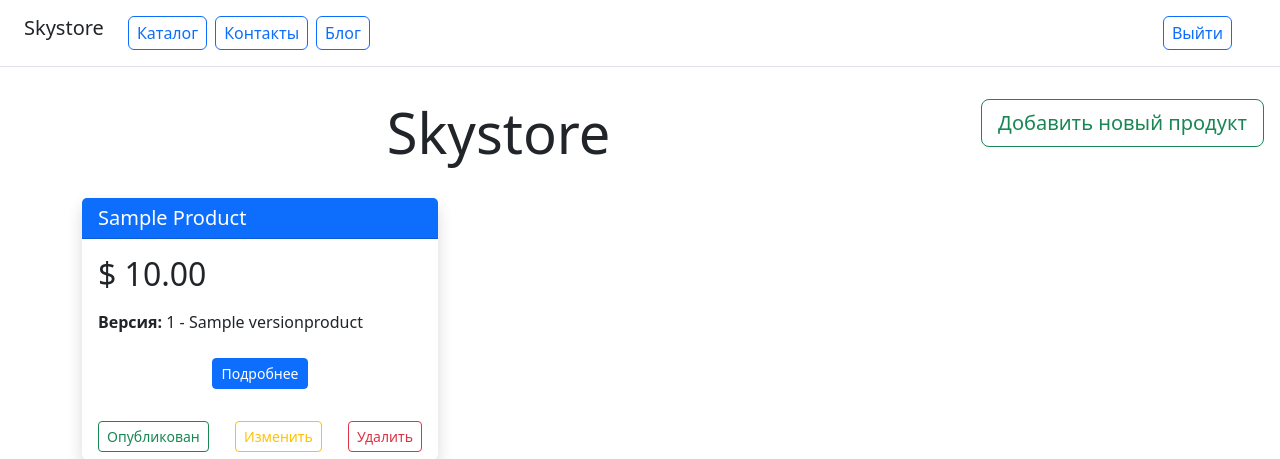
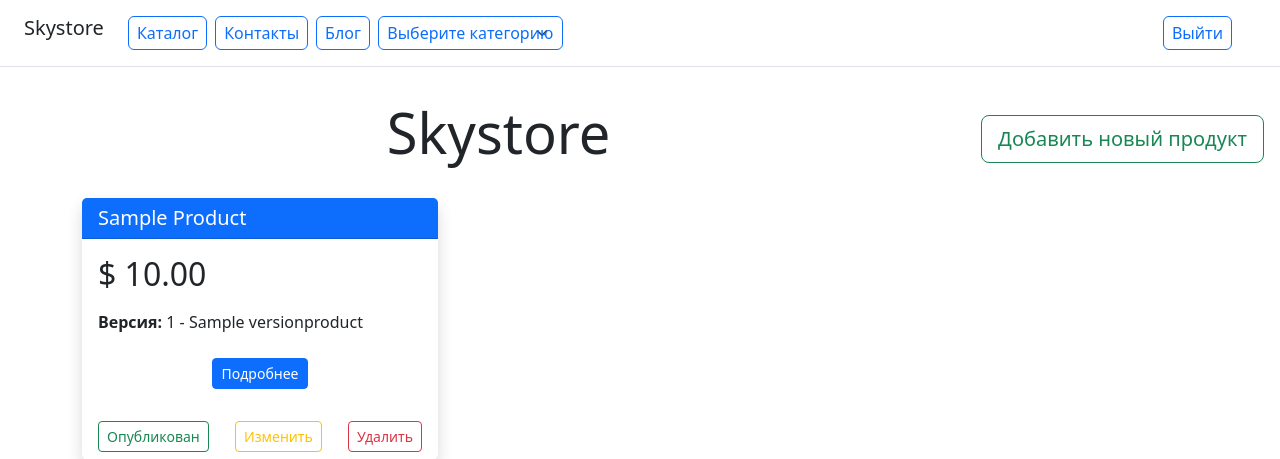
Before and after one commit to LeeGeller/first_project_with_django, a Django app: page / in a window 1280 px wide. Shown: the top 459 px of the page. Run offline with Django 5.2, Linux system fonts and the light colour scheme; a user stored in the database is signed in; tables that the repository leaves empty hold one stand-in row (values such as "Sample post"); parts of the project's set-up code (start-up, migrations or seed data) failed here and were passed over; some libraries are stand-ins or nearby versions.

Commit message:
Created choice for categories near thr menu

```diff
--- a/catalog/models.py
+++ b/catalog/models.py
@@ -33,8 +33,8 @@ class Category(models.Model):
         verbose_name = "категория"
         verbose_name_plural = "категории"
 
-    def get_absolut_url(self):
-        return reverse("category", kwargs={"pk": self.category_name})
+    def get_absolute_url(self):
+        return reverse("category", kwargs={"pk": self.pk})
 
 
 class Product(models.Model):
--- a/catalog/templates/catalog/base.html
+++ b/catalog/templates/catalog/base.html
@@ -1,4 +1,5 @@
 {% load menu_items %}
+{% load categories_tag %}
 
 <!doctype html>
 <html lang="en">
@@ -14,10 +15,14 @@
 <div class="d-flex flex-column flex-md-row p-3 px-md-4 mb-3 bg-white border-bottom box-shadow">
     <h5 class="my-0 mr-md-auto font-weight-normal">Skystore</h5>
     <div class="col">
-        {% get_menu %}
+        <div class="row row-cols-3 g-2 px-4">
+            {% get_menu %}
+            {% get_category_items %}
+        </div>
     </div>
     <div class="col float-end">
         {% get_users_menu %}
+
     </div>
 </div>
 
--- /dev/null
+++ b/catalog/templates/catalog/category_list.html
@@ -0,0 +1,8 @@
+<div class="col-auto">
+    <select class="form-select p-1 px-2 btn btn-outline-primary" onchange="location = this.value;">
+        <option selected disabled>Выберите категорию</option>
+        {% for category_name, product_list in categories_menu.items %}
+        <option value="{{ category_list.0.get_absolute_url }}">{{ category_name }}</option>
+        {% endfor %}
+    </select>
+</div>
--- a/catalog/templates/catalog/home.html
+++ b/catalog/templates/catalog/home.html
@@ -1,13 +1,14 @@
 {% extends 'catalog/base.html' %}
 {% block content %}
 <div class="pricing-header px-3 py-3 pt-md-3 pb-md-3 mx-auto text-center">
-    <div class="float-end">
-        <a type="button" class="btn btn-lg btn-block btn-outline-success"
-           href="{% url 'catalog:create_product' %}">
-            Добавить новый продукт
-        </a>
-    </div>
-    <h1 class="display-4">Skystore</h1>
+    <h1 class="display-4">Skystore
+        <div class="float-end">
+            <a type="button" class="btn btn-lg btn-block btn-outline-success" href="{% url 'catalog:create_product' %}">
+                Добавить новый продукт
+            </a>
+        </div>
+    </h1>
+
     <p class="lead">{{ title }}</p>
 </div>
 <form method="post" action="" class="form-floating">
--- a/catalog/templates/catalog/menu_list.html
+++ b/catalog/templates/catalog/menu_list.html
@@ -1,7 +1,5 @@
-<div class="row g-2 px-4">
-    {% for item in menu %}
-    <div class="col-auto">
-        <a class=" p-1 px-2 btn btn-outline-primary" href="{% url item.template %}">{{ item.name }}</a>
-    </div>
-    {% endfor %}
+{% for item in menu %}
+<div class="col-auto">
+    <a class=" p-1 px-2 btn btn-outline-primary" href="{% url item.template %}">{{ item.name }}</a>
 </div>
+{% endfor %}
--- a/catalog/templatetags/categories_tag.py
+++ b/catalog/templatetags/categories_tag.py
@@ -0,0 +1,19 @@
+from django import template
+
+from catalog.models import Category
+
+register = template.Library()
+
+
+@register.inclusion_tag("catalog/category_list.html", takes_context=True)
+def get_category_items(context):
+    categories_with_products = Category.objects.prefetch_related('product_set').all()
+
+    result_dict = {"Все категории": []}
+
+    for category in categories_with_products:
+        product_list = list(category.product_set.all())
+        result_dict[category.category_name] = product_list
+        result_dict["Все категории"].extend(product_list)
+
+    return {"categories_menu": result_dict}
--- a/catalog/urls.py
+++ b/catalog/urls.py
@@ -17,7 +17,7 @@ from sercicies import toggle_activity
 app_name = MainappConfig.name
 
 urlpatterns = [
-    path("", cache_page(600)(HomeListView.as_view()), name="home"),
+    path("", HomeListView.as_view(), name="home"),
     path("contactsdata_list/", ContactsListView.as_view(), name="contacts"),
     path("<int:pk>/product_detail/", cache_page(600)(ProductDetailView.as_view()), name="product"),
     path("create_product/", ProductCreateView.as_view(), name="create_product"),
--- a/sercicies.py
+++ b/sercicies.py
@@ -25,3 +25,6 @@ def email_verification(request, token):
     user.is_active = True
     user.save()
     return redirect(reverse("users:login"))
+
+# def categories_product(request):
+#
```
